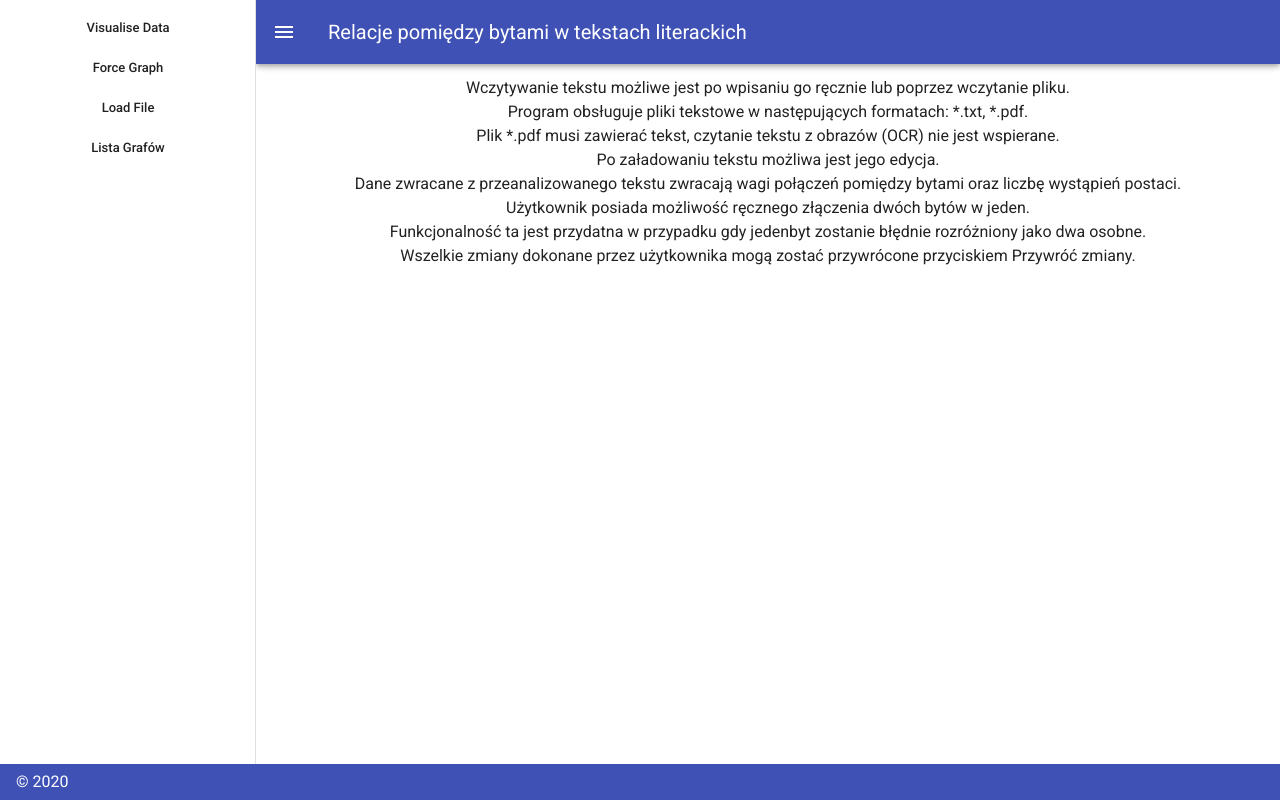
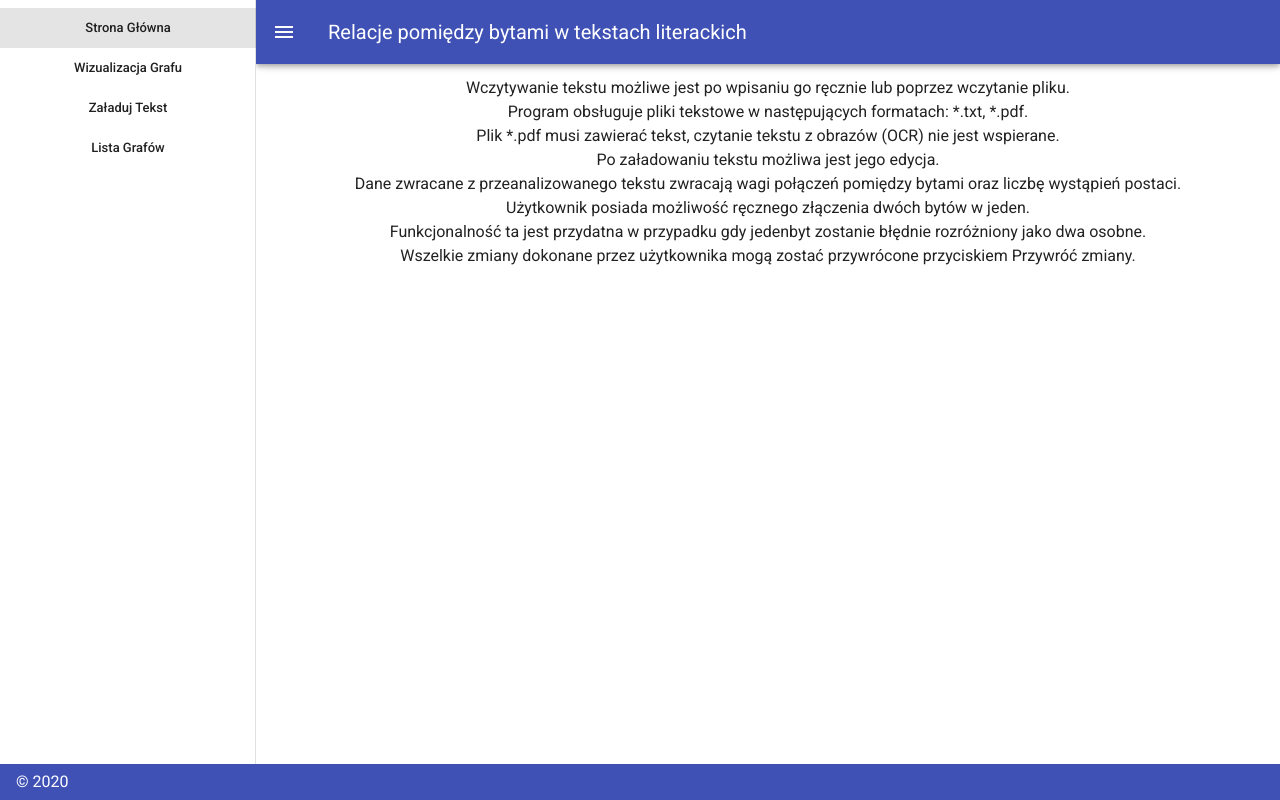
Before and after one commit to baatochan/BookRelationsScanner, a Vue app in the folder client/: page / in a window 1280 px wide. Both pictures are taken after a click on the button 28 px from the left and 32 px from the top of the page. Built offline with nearby package versions, Linux system fonts and the light colour scheme.

Commit message:
Update Menu.vue

```diff
--- a/client/src/components/Layout/Menu.vue
+++ b/client/src/components/Layout/Menu.vue
@@ -1,21 +1,25 @@
 <template>
   <v-navigation-drawer v-model="drawer" app>
     <v-list dense>
+      <v-list-item link to="/">
+        <v-list-item-content>
+          <v-list-item-title class="text-center"
+            >Strona Główna</v-list-item-title
+          >
+        </v-list-item-content>
+      </v-list-item>
       <v-list-item link :to="`/visualise-data/0`">
         <v-list-item-content>
           <v-list-item-title class="text-center"
-            >Visualise Data</v-list-item-title
+            >Wizualizacja Grafu</v-list-item-title
           >
-        </v-list-item-content>
-      </v-list-item>
-      <v-list-item link to="/force-graph">
-        <v-list-item-content>
-          <v-list-item-title class="text-center">Force Graph</v-list-item-title>
         </v-list-item-content>
       </v-list-item>
       <v-list-item link to="/load-file">
         <v-list-item-content>
-          <v-list-item-title class="text-center">Load File</v-list-item-title>
+          <v-list-item-title class="text-center"
+            >Załaduj Tekst</v-list-item-title
+          >
         </v-list-item-content>
       </v-list-item>
       <v-list-item link to="/graph-list">
```
